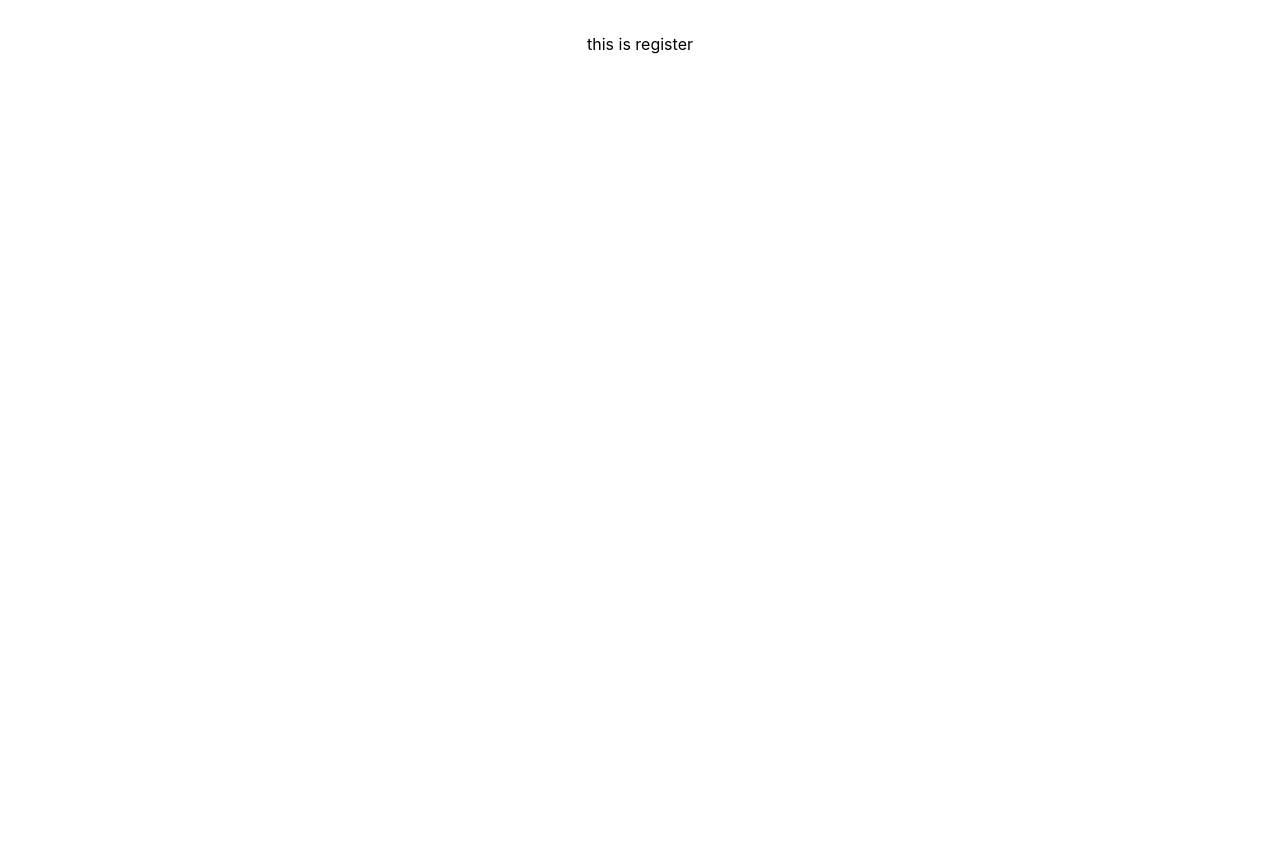
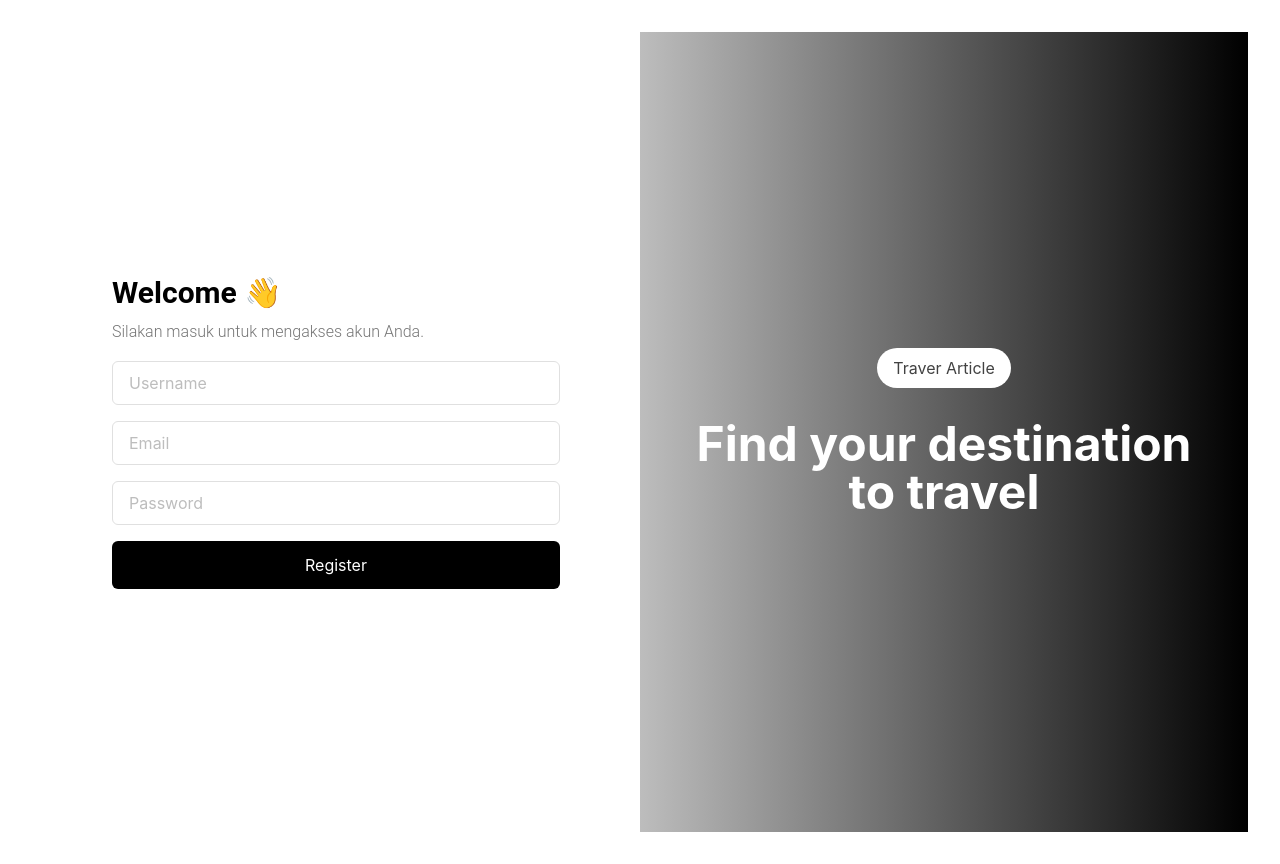
Before and after one commit to Dickyrdiar/Travel-Article, a React (Vite) app: page /register in a window 1280 px wide. Before the commit the page ends 800 px from the top, so only its background shows below. Built offline with nearby package versions, Linux system fonts and the light colour scheme.

Commit message:
finishing register and login

```diff
--- a/src/container/auth/Register.tsx
+++ b/src/container/auth/Register.tsx
@@ -1,8 +1,104 @@
-import React from 'react'
+import { Typography } from '@material-tailwind/react'
+import React, { useState } from 'react'
+import Input from '../../components/input'
+import { useDispatch, useSelector } from 'react-redux'
+import { AppDispatch, RootState } from '../../redux/store'
+import { registerUser } from '../../redux/registerSlice'
+
 
 const RegisterPage: React.FC = () => {
+  const dispatch = useDispatch<AppDispatch>()
+  const { loading, error } = useSelector((state: RootState) => state.authRegis)
+
+  const [email, setEmail] = useState<string>("")
+  const [password, setPassword] = useState<string>("")
+  const [username, setUsername] = useState<string>("")
+
+
+  const handleSubmit = async (e: React.FormEvent<HTMLFormElement>) => {
+    e.preventDefault()
+    dispatch(registerUser({ username, email, password }))
+  }
+
   return (
-    <div>this is register</div>
+    <div className="flex flex-col lg:flex-row min-h-screen">
+      {/* Left Side */}
+      <div className="flex flex-col justify-center items-center w-full lg:w-1/2 bg-white p-4 lg:p-8">
+        <div className="w-full max-w-md">
+          <Typography
+            variant="h1"
+            className="text-2xl lg:text-3xl font-bold mb-2 text-center lg:text-left"
+          >
+            Welcome 👋
+          </Typography>
+
+          <Typography className="text-gray-600 mb-4 text-center lg:text-left">
+            Silakan masuk untuk mengakses akun Anda.
+          </Typography>
+
+          {error && (
+            <div className="mb-4 p-3 bg-red-100 text-red-700 rounded">
+              {error}
+            </div>
+          )}
+
+          <form onSubmit={handleSubmit} className="space-y-4 w-full">
+            <div className="flex flex-col space-y-2">
+              <Input
+                placeholder="Username"
+                className="w-full"
+                value={username}
+                onChange={(e) => setUsername(e.target.value)}
+              />
+            </div>
+
+            <div className="flex flex-col space-y-2">
+              <Input
+                placeholder="Email"
+                type="email"
+                className="w-full"
+                value={email}
+                onChange={(e) => setEmail(e.target.value)}
+              />
+            </div>
+
+            <div className="flex flex-col space-y-2">
+              <Input
+                placeholder="Password"
+                type="password"
+                className="w-full"
+                value={password}
+                onChange={(e) => setPassword(e.target.value)}
+              />
+            </div>
+
+            <button
+              type="submit"
+              disabled={loading}
+              className={`w-full py-3 px-4 rounded-md transition-colors duration-200 ${
+                loading
+                  ? 'bg-gray-400 cursor-not-allowed'
+                  : 'bg-black text-white hover:bg-gray-800'
+              }`}
+            >
+              {loading ? 'Loading...' : 'Register'}
+            </button>
+          </form>
+        </div>
+      </div>
+
+      {/* Right Side */}
+      <div className="hidden lg:flex justify-center items-center w-full lg:w-1/2 bg-gradient-to-r from-gray-400 to-black p-4 lg:p-8">
+        <div className="text-white text-center max-w-lg">
+          <span className="bg-white text-gray-800 px-4 py-2 rounded-full mb-4 inline-block text-sm lg:text-base">
+            Traver Article
+          </span>
+          <h2 className="text-3xl lg:text-4xl xl:text-5xl font-bold mt-4">
+            Find your destination to travel
+          </h2>
+        </div>
+      </div>
+    </div>
   )
 }
 
--- /dev/null
+++ b/src/lib/register.types.ts
@@ -0,0 +1,19 @@
+// src/features/auth/types.ts
+export interface UserRegistration {
+  id: number;
+  username: string;
+  email: string;
+  jwt?: string;
+}
+
+export interface RegisterCredentials {
+  username: string;
+  email: string;
+  password: string;
+}
+
+export interface AuthState {
+  user: UserRegistration | null;
+  loading: boolean;
+  error: string | null;  // Updated to allow null
+}
--- /dev/null
+++ b/src/redux/registerSlice.tsx
@@ -0,0 +1,91 @@
+// src/features/auth/types.ts
+export interface User {
+  id: number;
+  username: string;
+  email: string;
+  jwt?: string;
+}
+
+export interface RegisterCredentials {
+  username: string;
+  email: string;
+  password: string;
+}
+
+export interface AuthState {
+  user: User | null;
+  loading: boolean;
+  error: string | null;
+}
+
+// src/features/auth/authSlice.ts
+import { createSlice, createAsyncThunk } from '@reduxjs/toolkit';
+import axios from 'axios';
+
+const API_URL = 'https://extra-brooke-yeremiadio-46b2183e.koyeb.app/api/auth/local/register';
+
+export const registerUser = createAsyncThunk<
+  User,
+  RegisterCredentials,
+  { rejectValue: string }
+>(
+  'auth/register',
+  async (credentials: { username: string, email: string, password: string }, { rejectWithValue }) => {
+    try {
+      const response = await axios.post(API_URL, credentials);
+
+      // Assuming the API returns { user: User, jwt: string }
+      const { user, jwt } = response.data;
+
+      // Store the token in localStorage
+      localStorage.setItem('token', jwt);
+
+      return { ...user, jwt };
+    } catch (error) {
+      if (axios.isAxiosError(error)) {
+        return rejectWithValue(error.response?.data?.message || 'Registration failed');
+      }
+      return rejectWithValue('Registration failed');
+    }
+  }
+);
+
+const initialState: AuthState = {
+  user: null,
+  loading: false,
+  error: null,
+};
+
+const authSlice = createSlice({
+  name: 'auth',
+  initialState,
+  reducers: {
+    logout: (state) => {
+      state.user = null;
+      state.error = null;
+      localStorage.removeItem('token');
+    },
+    clearError: (state) => {
+      state.error = null;
+    },
+  },
+  extraReducers: (builder) => {
+    builder
+      .addCase(registerUser.pending, (state) => {
+        state.loading = true;
+        state.error = null;
+      })
+      .addCase(registerUser.fulfilled, (state, action) => {
+        state.loading = false;
+        state.user = action.payload;
+        state.error = null;  // Set error to null on success
+      })
+      .addCase(registerUser.rejected, (state, action) => {
+        state.loading = false;
+        state.error = action.payload || 'Registration failed';
+      });
+  },
+});
+
+export const { logout, clearError } = authSlice.actions;
+export default authSlice.reducer;
--- a/src/redux/store.ts
+++ b/src/redux/store.ts
@@ -1,10 +1,12 @@
 // src/redux/store.ts
 import { configureStore } from '@reduxjs/toolkit';
-import authReducer from './autSlice';
+import authReducer from './autSlice'; // Ensure the filename is correct
+import authRegisReducer from './registerSlice'; // Import the authRegis reducer
 
 export const store = configureStore({
   reducer: {
-    auth: authReducer,
+    auth: authReducer, // Handles auth-related state
+    authRegis: authRegisReducer, // Handles registration-related state
   },
 });
 
```
Also changed, not shown: src/container/auth/login.tsx (+47 -25 lines), src/lib/auth.types.ts (line endings or trailing spaces).
